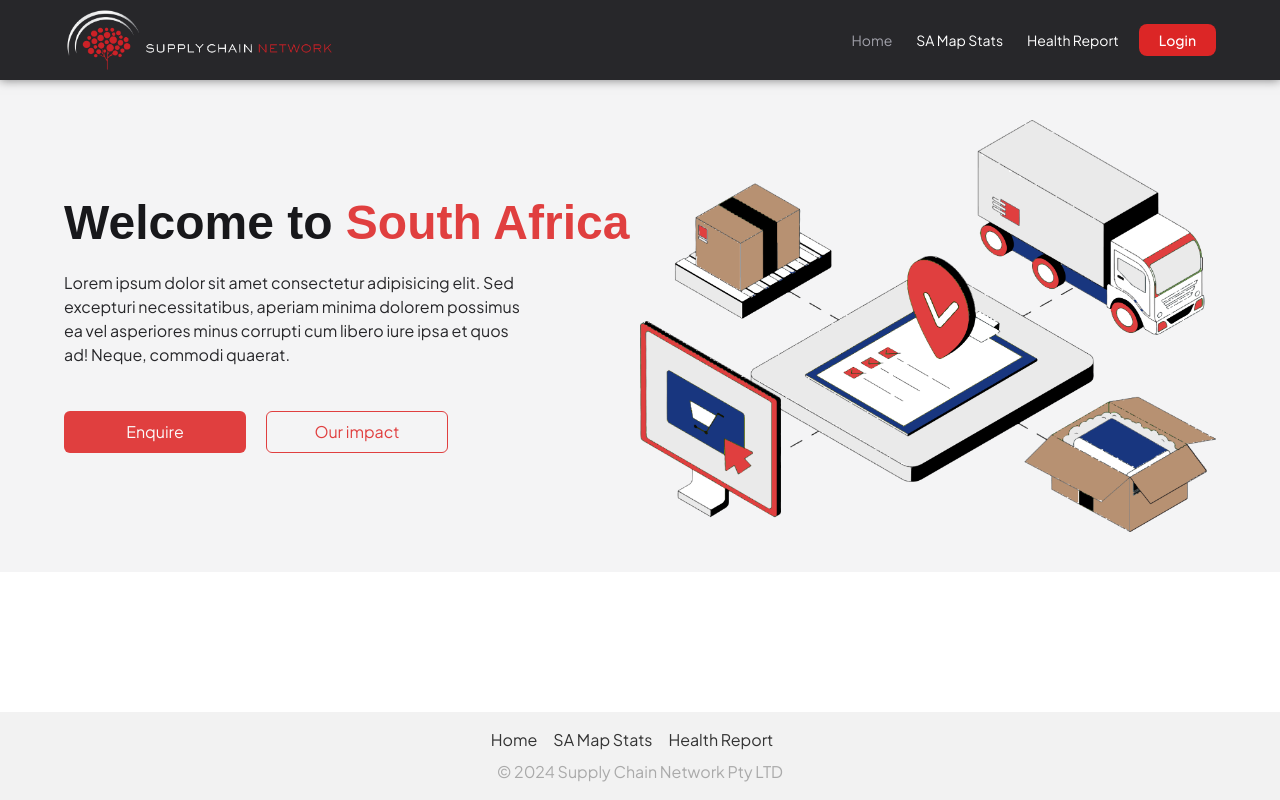
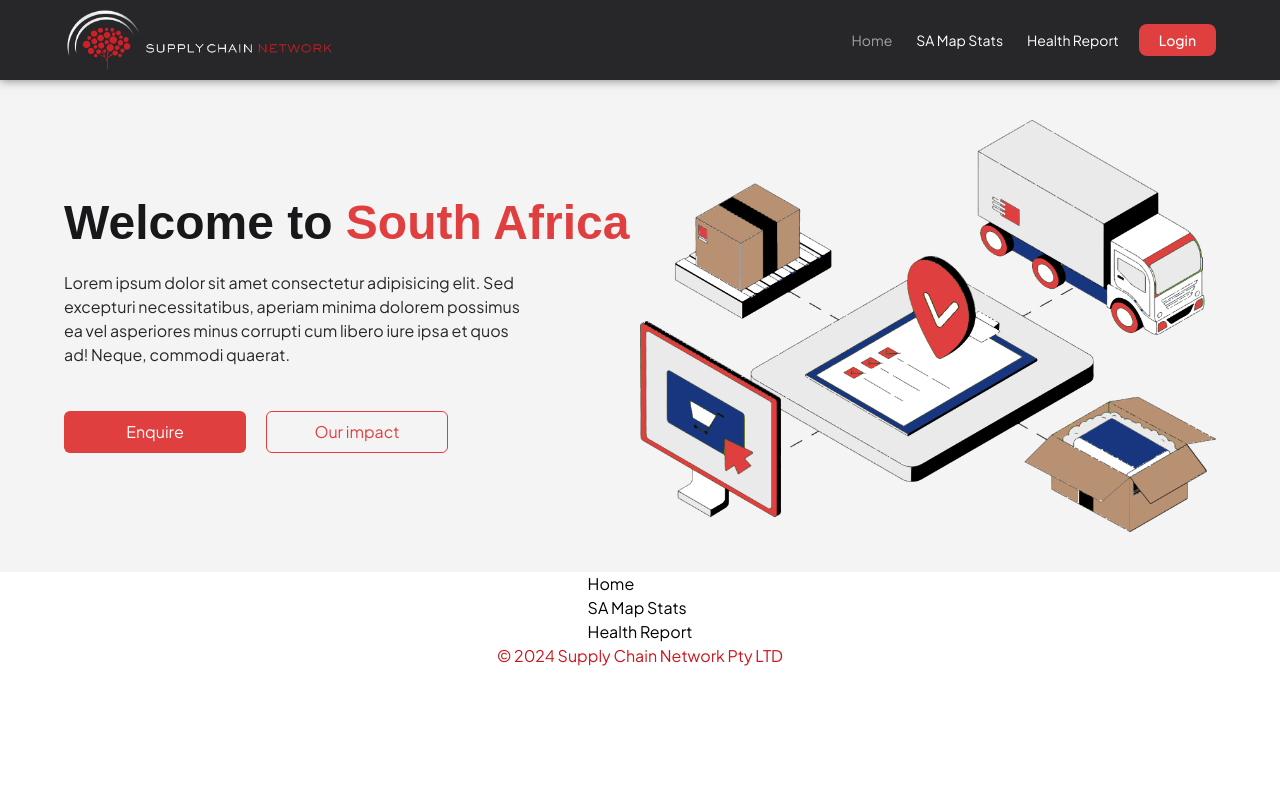
Before and after one commit to max-carver/SCNet-Assessment, a React (Create React App) app: page / in a window 1280 px wide. Built offline with nearby package versions, Linux system fonts and the light colour scheme.

Commit message:
few fixes with navbar and footer

```diff
--- a/src/components/Footer.jsx
+++ b/src/components/Footer.jsx
@@ -1,12 +1,12 @@
 import React from "react";
-import "../CSS/Footer.css";
+// import "../CSS/Footer.css";
 import "../pages/HomePage";
 import "../pages/MapPage";
 import "../pages/HealthReportPage";
-
+import { navLinks } from "../data/index";
 const Footer = () => {
 	return (
-		<footer>
+		<footer className=" w-full flex flex-col justify-center items-center">
 			<nav>
 				<ul>
 					{/* Replace these links with your actual navigation items */}
--- a/src/components/NavBar.jsx
+++ b/src/components/NavBar.jsx
@@ -31,20 +31,19 @@ const NavBar = () => {
 	return (
 		<>
 			{/* Desktop Navigation */}
-			<nav className="hidden sm:flex px-4 md:px-12 lg:px-16 justify-between items-center text-white shadow-navbar bg-zinc-800 text-sm font-regular h-20 sticky top-0">
+			<nav className="hidden sm:flex px-4 md:px-12 lg:px-16 justify-between items-center text-white shadow-navbar bg-zinc-800 backdrop-blur text-sm font-regular h-20 sticky top-0">
 				{/* Brand */}
 				<NavLink to="/">
 					<img
 						src={desktopLogo}
 						alt="Desktop Company Logo"
-						className="sm:w-56 md:w-64 lg:w-72"
+						className=" sm:w-56 md:w-64 lg:w-72 z-[99]"
 					/>
 				</NavLink>
-
 				{/* Navigation links */}
 				<div className="flex items-center">
 					<NavLinks />
-					<button className="bg-red-600 px-5 py-1.5 rounded-lg ml-2 lg:ml-2 font-medium hover:brightness-125 active:scale-95 transition-all duration-300">
+					<button className="bg-[#E03F3F] px-5 py-1.5 rounded-lg ml-2 lg:ml-2 font-medium hover:brightness-125 active:scale-95 transition-all duration-300">
 						Login
 					</button>
 				</div>
```
